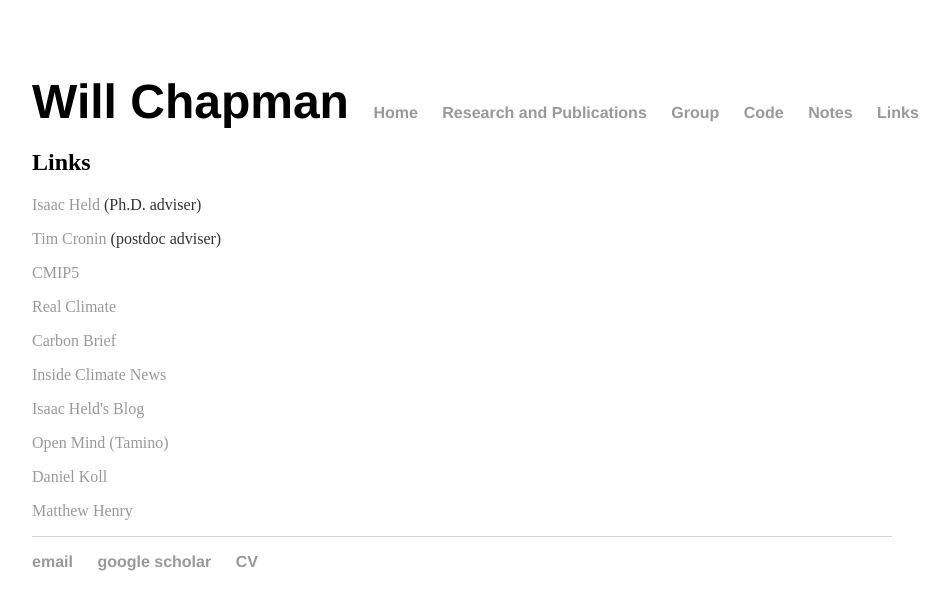
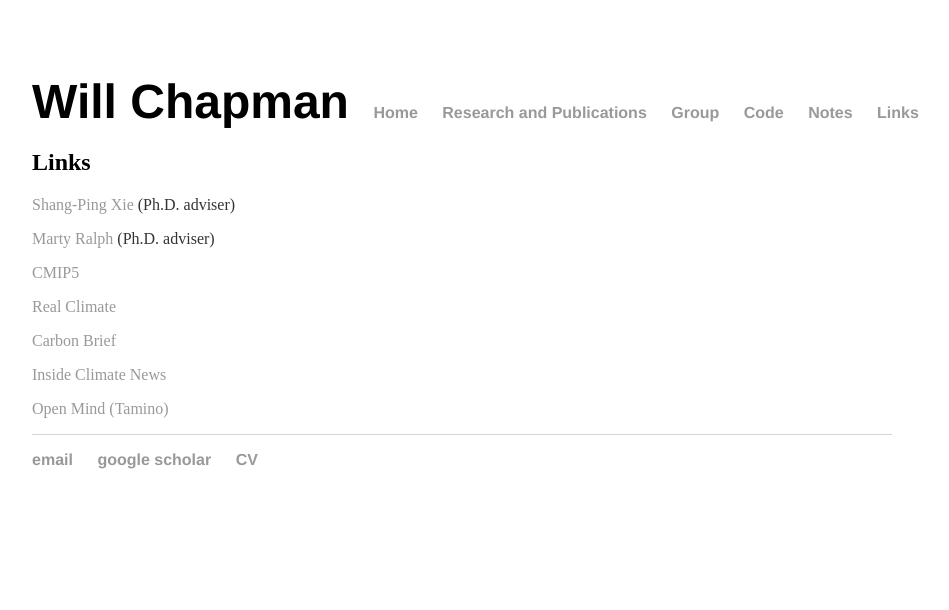
Before and after one commit to WillyChap/willychap_beta.github.io, a Jekyll site: the page built from links/index.html, in a window 1280 px wide. Shown: the top 610 px of the page, without its empty margins (276-1225 px from the left). Built offline with Jekyll 4.4.1, drawn with Linux system fonts in a browser that asks for light colours.

Commit message:
Update index.html

```diff
--- a/links/index.html
+++ b/links/index.html
@@ -4,14 +4,11 @@ title:  Links
 ---
 		<div class="links">
 			<h2>Links</h2>
-				<p class="ex"><font size=3> <a href="http://www.gfdl.noaa.gov/isaac-held-homepage">Isaac Held</a> (Ph.D. adviser)</font></p>
-				<p class="ex"><font size=3> <a href="http://web.mit.edu/~twcronin/www/">Tim Cronin</a> (postdoc adviser)</font></p>
+				<p class="ex"><font size=3> <a href="https://sxie.scrippsprofiles.ucsd.edu/">Shang-Ping Xie</a> (Ph.D. adviser)</font></p>
+				<p class="ex"><font size=3> <a href="https://mralph.scrippsprofiles.ucsd.edu/">Marty Ralph</a> (Ph.D. adviser)</font></p>
 				<p class="ex"><font size=3> <a href="https://cmip.llnl.gov/cmip5/">CMIP5</a></font></p>
 				<p class="ex"><font size=3> <a href="http://www.realclimate.org/">Real Climate</a></font></p>
 				<p class="ex"><font size=3> <a href="https://www.carbonbrief.org/">Carbon Brief</a></font></p>
 				<p class="ex"><font size=3> <a href="https://insideclimatenews.org/">Inside Climate News</a></font></p>
-				<p class="ex"><font size=3> <a href="https://www.gfdl.noaa.gov/blog_held/">Isaac Held's Blog</a></font></p>
 				<p class="ex"><font size=3> <a href="https://tamino.wordpress.com/">Open Mind (Tamino)</a></font></p>
-				<p class="ex"><font size=3> <a href="https://geosci.uchicago.edu/~dkoll/home.html">Daniel Koll</a></font></p>
-				<p class="ex"><font size=3> <a href="https://matthewjhenry.github.io/">Matthew Henry</a></font></p>
 		</div>
```
